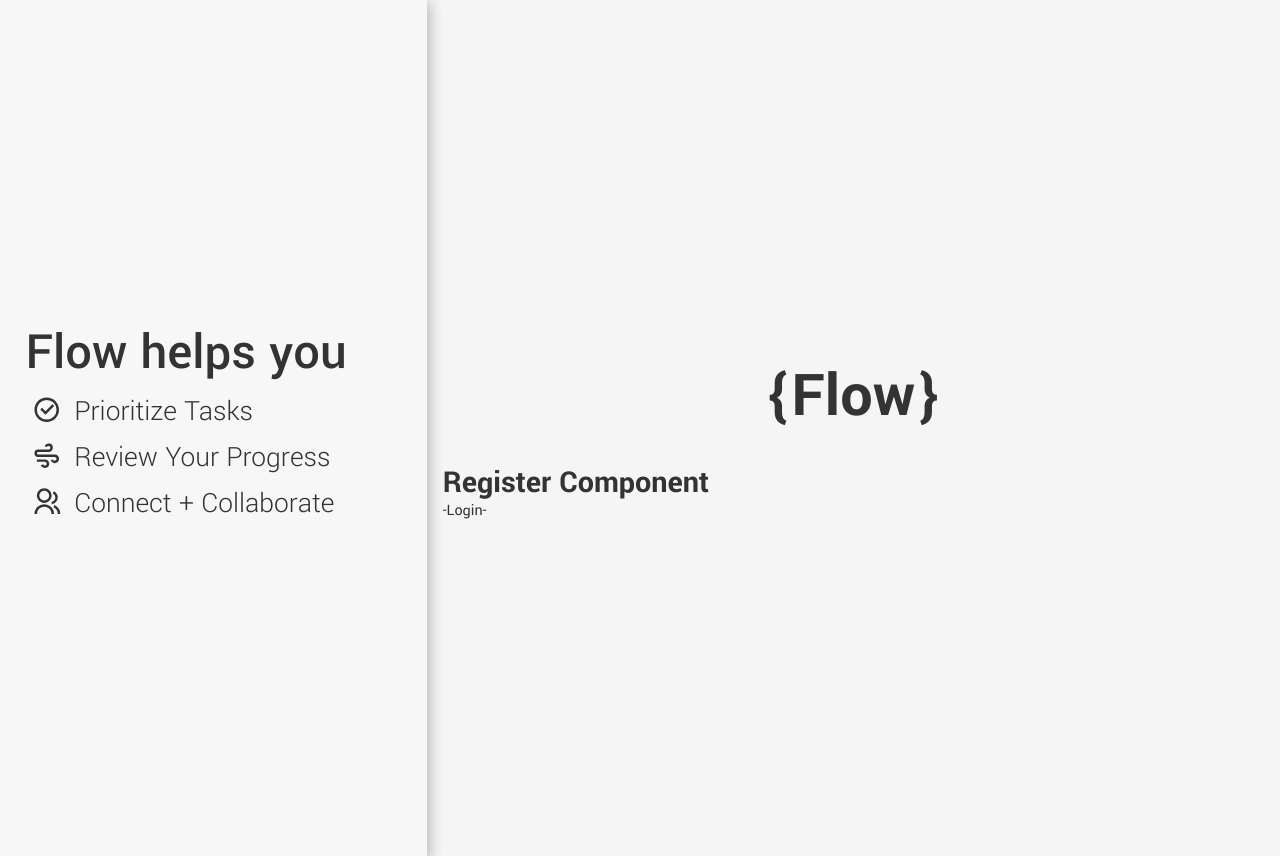
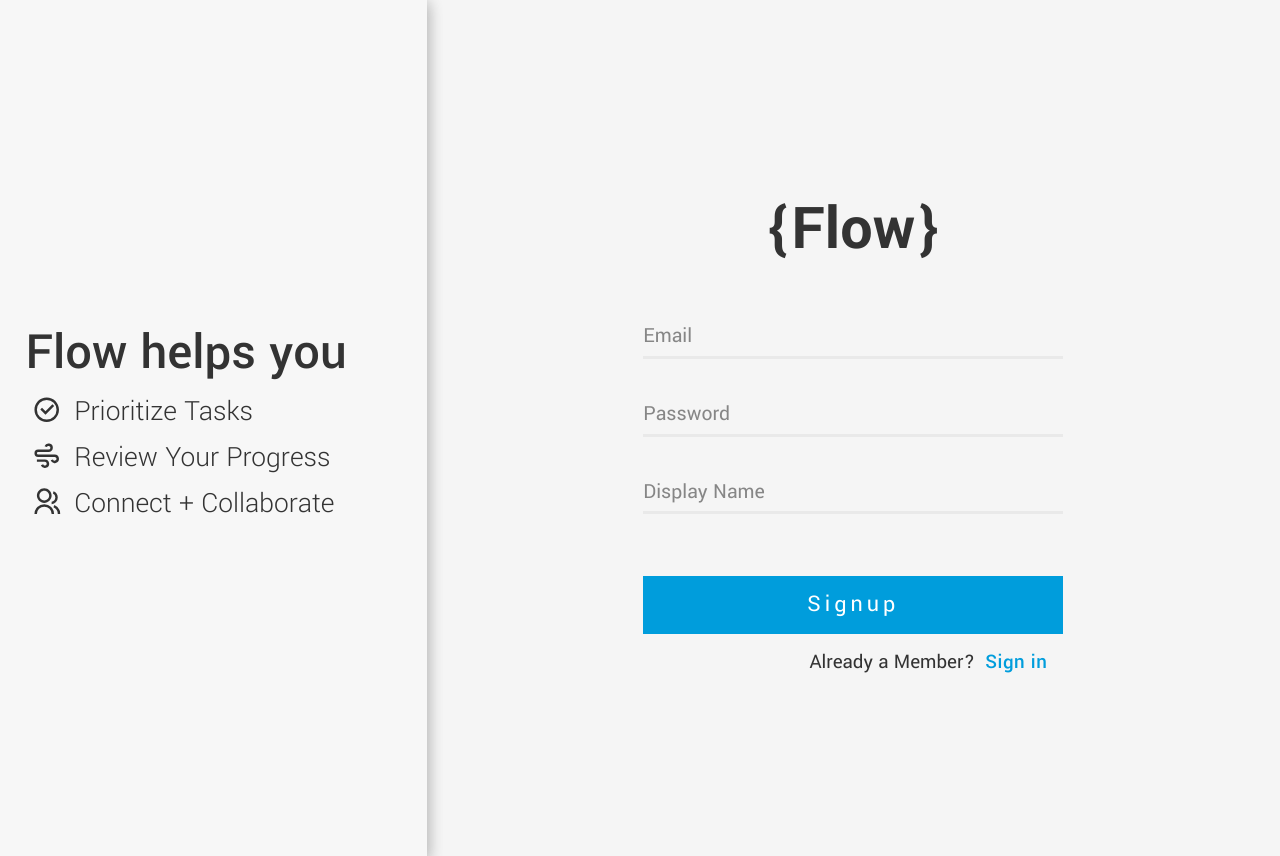
Before and after one commit to lisawagner/flow-app, a React (Create React App) app: page / in a window 1280 px wide. Both pictures are taken after a click on the element "Sign up". Built offline with nearby package versions, Linux system fonts and the light colour scheme.

Commit message:
style(signup): add signup styles

```diff
--- a/src/App.js
+++ b/src/App.js
@@ -3,7 +3,7 @@ import { BrowserRouter, Routes, Route, Navigate } from 'react-router-dom';
 // components
 import Layout from './components/Layout/Layout'
 import TitleWrapper from './helpers/TitleWrapper';
-import Register from './components/Register/Register';
+import Signup from './components/Signup/Signup';
 import Login from './components/Login/Login';
 
 // pages
--- a/src/components/Register/Register.js
+++ /dev/null
@@ -1,12 +0,0 @@
-import React from 'react'
-
-const Register = ({ isUser, setIsUser }) => {
-  return (
-    <>
-    <h1>Register Component</h1>
-    <a onClick={() => setIsUser(!isUser)}>-Login-</a>
-  </>
-  )
-}
-
-export default Register
--- /dev/null
+++ b/src/components/Signup/Signup.js
@@ -0,0 +1,80 @@
+import { useState } from 'react'
+// import { useSignup } from '../../hooks/useSignup'
+
+// styles
+import styles from './Signup.module.css'
+
+// TODO: Refactor login/signup - too much code overlap
+
+const Signup = ({ isUser, setIsUser }) => {
+  const [email, setEmail] = useState('')
+  const [password, setPassword] = useState('')
+  const [displayName, setDisplayName] = useState('')
+  // const { signup, isPending, error} = useSignup()
+
+  const handleSubmit = (e) => {
+    e.preventDefault()
+    console.log(email, password, displayName)
+    // signup(email, password, displayName)
+  }
+
+  return (
+    <div className={styles.signupWrap}>
+      <div className={styles.signupContent}>
+        <form onSubmit={handleSubmit}>
+
+          <label for="email" className={styles.formLabel}>
+            <input
+              id="email"
+              // type="email"
+              type="text"
+              name="email"
+              onChange={(e) => setEmail(e.target.value)}
+              value={email}
+              autoComplete='off'
+              required
+            />
+            <span>Email</span>
+          </label>
+          <label for="password" className={styles.formLabel}>
+            <input
+              id="password"
+              type="password"
+              name="password"
+              onChange={(e) => setPassword(e.target.value)}
+              value={password}
+              autoComplete='off'
+              required
+            />
+            <span>Password</span>
+          </label>
+          <label for="displayName" className={styles.formLabel}>
+            <input
+              id="text"
+              type="text"
+              name="text"
+              onChange={(e) => setDisplayName(e.target.value)}
+              value={displayName}
+              autoComplete='off'
+              required
+            />
+            <span>Display Name</span>
+          </label>
+          <button className="btn">Signup</button>
+          {/* {!isPending && <button className="btn">Signup</button>}
+          {isPending && <button className="btn" disabled>loading</button>}
+          {error && <p className={styles.errorMsg}>{error}</p>} */}
+
+        </form>
+
+        <div className={styles.signupFooter}>
+        <p>Already a Member?{" "}
+            <span onClick={() => setIsUser(!isUser)}>Sign in</span>
+          </p>
+        </div>
+      </div>
+    </div>
+  )
+}
+
+export default Signup
--- /dev/null
+++ b/src/components/Signup/Signup.module.css
@@ -0,0 +1,97 @@
+.signupWrap {
+  display: flex;
+}
+
+.signupContent {
+  padding: 1vw;
+  margin: auto;
+  width: 100%;
+  max-width: 420px;
+  min-height: 200px;
+  display: flex;
+  flex-direction: column;
+  justify-content: center;
+}
+
+.formLabel span {
+  font-size: 1.35em;
+  color: var(--font-color-secondary);
+
+  margin-top: -3em;
+  transition: all 0.2s ease-in;
+
+  display: block;
+  position: absolute;
+  z-index: 1;
+}
+
+.formLabel input {
+  width: 100%;
+  padding: 10px 0;
+  margin-bottom: 30px;
+
+  font-size: 1.5em;
+  color:  var(--font-color-secondary);
+
+  border: none;
+  box-shadow: inset 0px -3px 0px 0px rgba(187,187,187,0.2);
+  transition: box-shadow 0.3s ease-in;
+
+  outline: none;
+  background: transparent;
+
+  display: inline-block;
+  position: relative;
+  z-index: 2;
+}
+
+.formLabel input:focus, .formLabel input:valid {
+  outline: none;
+  box-shadow: inset 0px -3px 0px 0px rgba(0,157,220,0.5);
+}
+
+.formLabel input:focus + span, .formLabel input:valid + span {
+  color: var(--accent-color);
+  transform: translate(-12%, -130%) scale(0.75);
+}
+
+.signupContent button {
+  width: 100%;
+  margin: 2rem auto 1rem;
+  padding: 15px 0;
+
+  color: white;
+  font-size: 1.5em;
+  letter-spacing: 4px;
+  background: var(--accent-color);
+
+  border: none;
+  outline: none;
+  cursor: pointer;
+  transition: all 0.4s ease-out;
+}
+.signupContent button:hover {
+  background: rgba(0,157,220,0.7)
+}
+
+
+/* Registration Form Footer */
+
+.signupFooter {
+  text-align: right;
+  margin: auto 1rem;
+  font-size: 1.3rem;
+}
+
+.signupFooter p span {
+  color: var(--accent-color);
+  font-weight: 500;
+  letter-spacing: 0.5px;
+  margin-left: 5px;
+  cursor: pointer;
+  transition: all 400ms ease-in-out;
+}
+
+.signupFooter p span:hover {
+  color: var(--font-color-primary);
+}
--- a/src/pages/GetStarted/GetStarted.js
+++ b/src/pages/GetStarted/GetStarted.js
@@ -1,6 +1,6 @@
 import { useState } from 'react'
 import styles from './GetStarted.module.css'
-import Register from '../../components/Register/Register';
+import Signup from '../../components/Signup/Signup';
 import Login from '../../components/Login/Login';
 
 // icons
@@ -9,6 +9,7 @@ import {
   RiGroupLine,
   RiWindyLine
 } from "react-icons/ri";
+
 
 const GetStarted = () => {
   const [isUser, setIsUser] = useState(true)
@@ -43,7 +44,7 @@ const GetStarted = () => {
 
         {isUser
           ? <Login isUser={isUser} setIsUser={setIsUser}/>
-          : <Register isUser={isUser} setIsUser={setIsUser}/>
+          : <Signup isUser={isUser} setIsUser={setIsUser}/>
         }
       </div>
 
```
